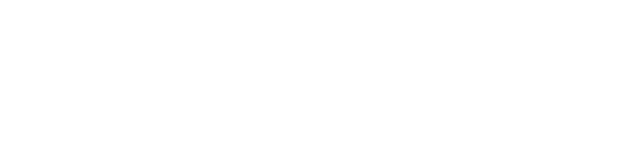
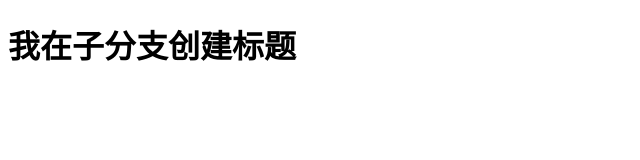
Before and after one commit to dingbodd/projectA, a plain HTML site: page index.html in a window 1280 px wide. Shown: the whole page, without its empty margins (0-640 px from the left). Drawn offline with Linux system fonts and the light colour scheme.

Commit message:
创建了子分支标题

```diff
--- a/index.html
+++ b/index.html
@@ -8,7 +8,7 @@
 </head>
 
 <body>
-    <h1></h1>
+    <h1>我在子分支创建标题</h1>
 </body>
 
 </html>
```
